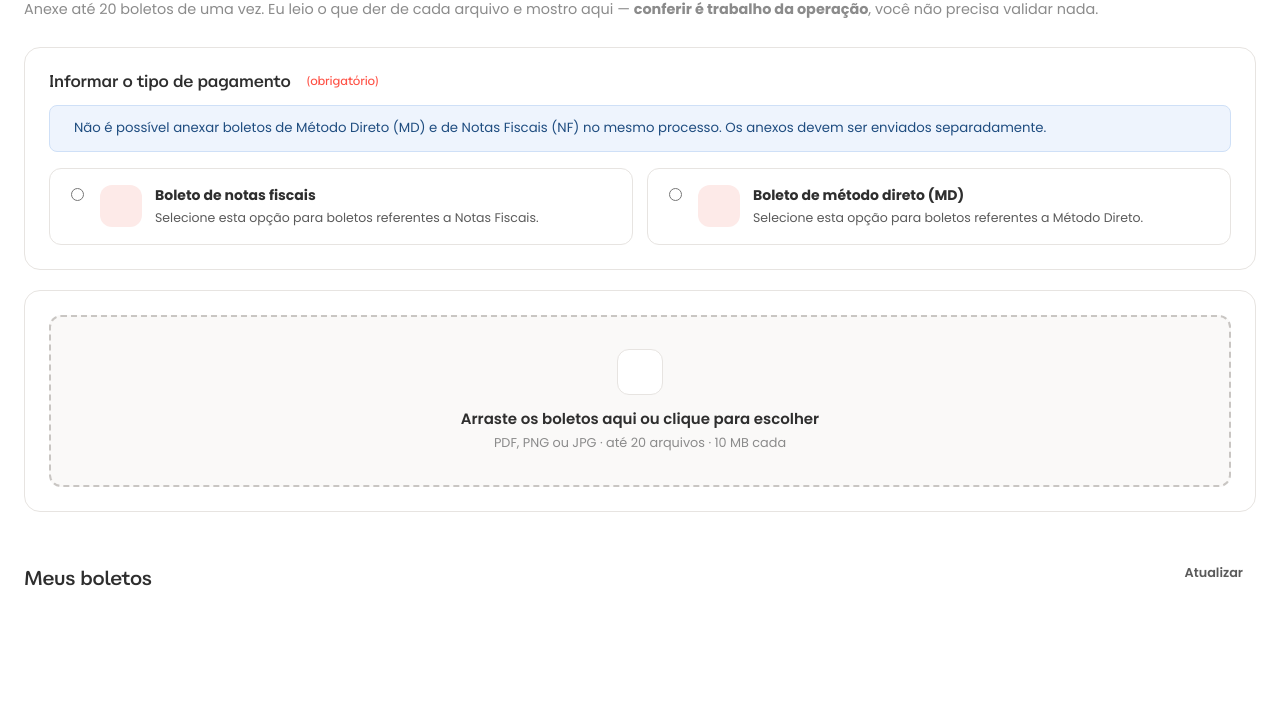
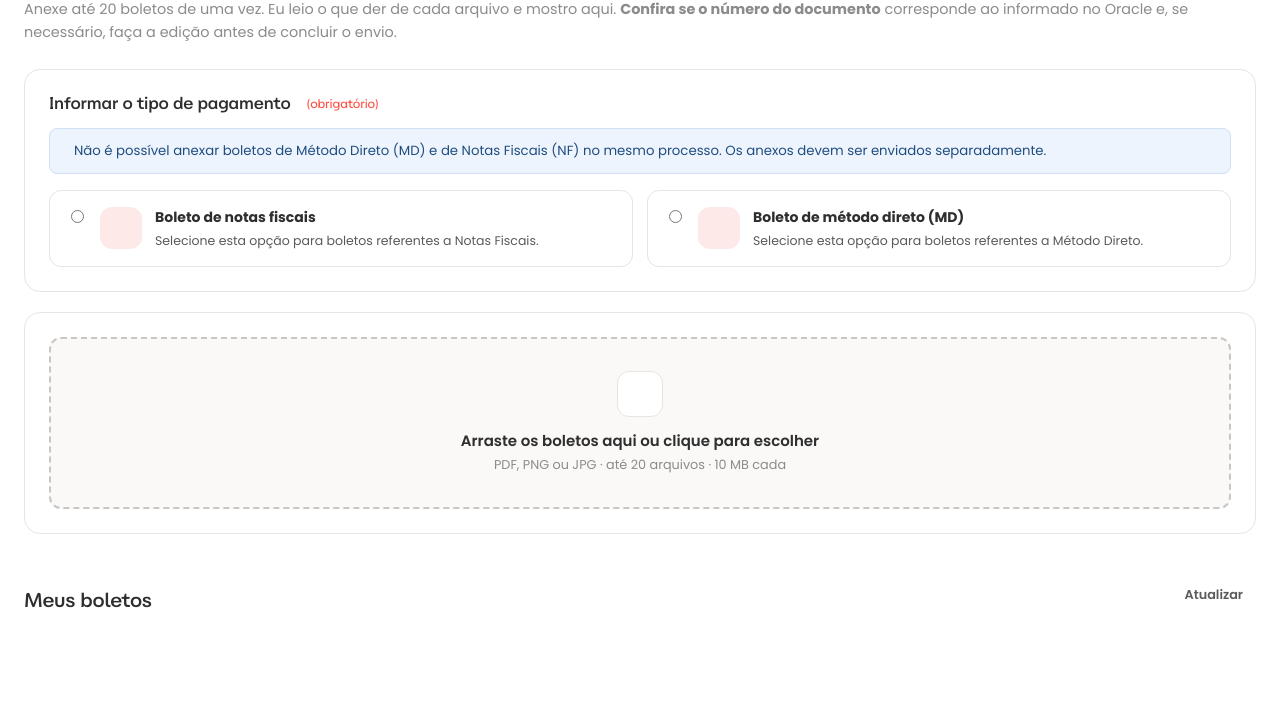
Before and after one commit to JoaoVMVicente/Portal-Contas-a-Pagar, a plain HTML site: page frontend/cliente.html in a window 1280 px wide. Shown: the part 78-800 px from the top of the page. Drawn offline with Linux system fonts and the light colour scheme; a script that the page names is missing.

Commit message:
Ajuste texto referência página do cliente.

```diff
--- a/frontend/cliente.html
+++ b/frontend/cliente.html
@@ -18,8 +18,7 @@
         <h1>Enviar boletos</h1>
         <p class="cabecalho-pagina__sub">
           Anexe até 20 boletos de uma vez. Eu leio o que der de cada arquivo e
-          mostro aqui — <strong>conferir é trabalho da operação</strong>, você
-          não precisa validar nada.
+          mostro aqui. <strong>Confira se o número do documento</strong> corresponde ao informado no Oracle e, se necessário, faça a edição antes de concluir o envio.
         </p>
       </div>
 
```
